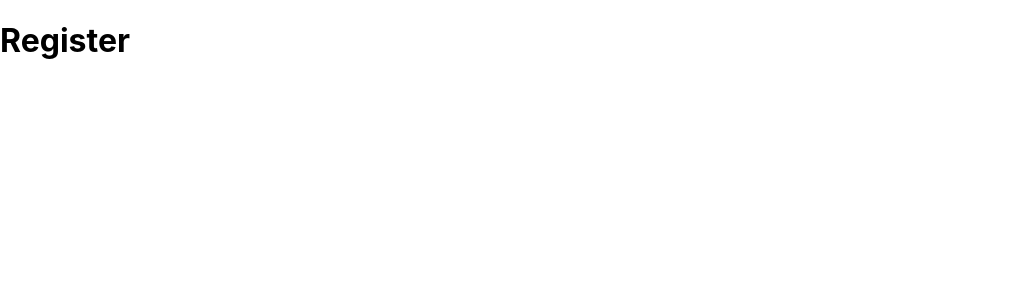
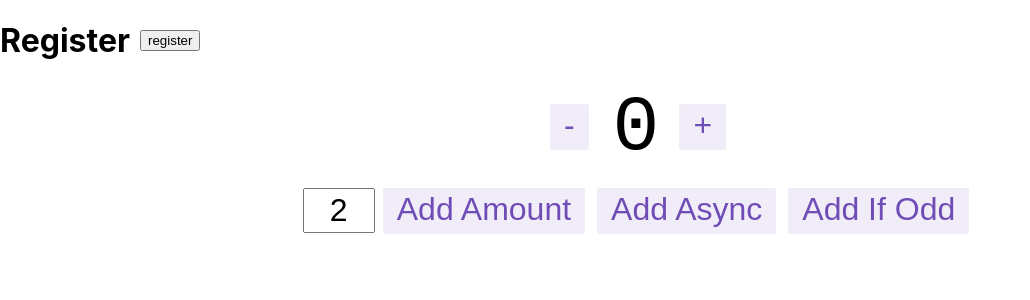
Before and after one commit to Valentin-Erth/Cards-rtk, a React (Create React App) app: page /register in a window 1280 px wide. Shown: the top 300 px of the page, without its empty margins (0-1030 px from the left). Built offline with nearby package versions, Linux system fonts and the light colour scheme.

Commit message:
creat slice auth, thunk,component register

```diff
--- a/src/app/store.ts
+++ b/src/app/store.ts
@@ -1,11 +1,13 @@
 import { configureStore, ThunkAction, Action } from "@reduxjs/toolkit";
 import counterReducer from "../features/counter/counterSlice";
 import { appReducer } from "./app.slice";
+import { authReducer } from "../features/auth/auth.slice";
 
 export const store = configureStore({
   reducer: {
     counter: counterReducer,
-    app: appReducer
+    app: appReducer,
+    auth: authReducer
   }
 });
 
--- a/src/features/auth/Register.tsx
+++ /dev/null
@@ -1,9 +0,0 @@
-import React from "react";
-
-export const Register = () => {
-  return (
-    <div>
-      <h1>Register</h1>
-    </div>
-  );
-};
--- /dev/null
+++ b/src/features/auth/Register/Register.tsx
@@ -0,0 +1,21 @@
+import React from "react";
+import { useAppDispatch } from "../../../app/hooks";
+import { authThunks } from "../auth.slice";
+import s from './register.module.css'
+
+export const Register = () => {
+  const dispatch = useAppDispatch();
+  const registerHandler = () => {
+    const payload = {
+      email: "nya-admin@nya.nya",
+      password: "1qazxcvBG"
+    };
+    dispatch(authThunks.register(payload));
+  };
+  return (
+    <div className={s.container}>
+      <h1>Register</h1>
+      <button onClick={registerHandler}>register</button>
+    </div>
+  );
+};
--- /dev/null
+++ b/src/features/auth/Register/register.module.css
@@ -0,0 +1,5 @@
+.container {
+    display: flex;
+    align-items: center;
+    gap: 10px;
+}
--- a/src/features/auth/auth.api.ts
+++ b/src/features/auth/auth.api.ts
@@ -1,16 +1,12 @@
 import { instance } from "../../common/api/common.api";
 
-type ResponseType={
-  addedUser: {} // чтобы посмотреть как выглядит созданный юзер
-  error?: string
+export type ArgRegisterType={
+  email: string
+  password: string
 }
-type payloadRegisterType={
-  email: string
-  password:string
 
-}
-export const authApi={
-  register:(payload:payloadRegisterType)=>{
-    instance.post('/auth/register',payload)
-  },
-}
+export const authApi = {
+  register: (arg:ArgRegisterType) => {
+   return instance.post("auth/register", arg);
+  }
+};
--- /dev/null
+++ b/src/features/auth/auth.slice.ts
@@ -0,0 +1,26 @@
+import { createAsyncThunk, createSlice } from "@reduxjs/toolkit";
+import { ArgRegisterType, authApi } from "./auth.api";
+
+const register = createAsyncThunk(
+  // 1 - prefix
+  "auth/register",
+  // 2 - callback (условно наша старая санка), в которую:
+  // - первым параметром (arg) мы передаем аргументы необходимые для санки
+  // (если параметров больше чем один упаковываем их в объект)
+  // - вторым параметром thunkAPI, обратившись к которому получим dispatch и др. свойства
+  // https://redux-toolkit.js.org/usage/usage-with-typescript#typing-the-thunkapi-object
+  (arg:ArgRegisterType, thunkAPI) => {
+    // const {dispatch,getState,rejectWithValue}=thunkAPI
+    authApi.register(arg).then((res) => {
+      debugger;
+    });
+  }
+);
+const slice = createSlice({
+  name: "auth",
+  initialState: {},
+  reducers: {},
+});
+
+export const authReducer = slice.reducer;
+export const authThunks = { register };
--- a/src/index.tsx
+++ b/src/index.tsx
@@ -9,14 +9,14 @@ import { createBrowserRouter, RouterProvider } from "react-router-dom";
 import { Counter } from "./features/counter/Counter";
 import { ErrorPage } from "./ErrorPage";
 import { Login } from "./features/auth/Login";
-import { Register } from "./features/auth/Register";
+import { Register } from "./features/auth/Register/Register";
 
 const container = document.getElementById('root')!;
 const root = createRoot(container);
 const router=createBrowserRouter([
   {
     path:"/",
-    element:<App/>,
+    element:<div>Hello RTK </div>,
     errorElement:<ErrorPage/>,
   },
   {
@@ -35,7 +35,8 @@ const router=createBrowserRouter([
 
 root.render(
       <Provider store={store}>
-        <RouterProvider router={router} />
+        <RouterProvider router={router}/>
+        <App/>
     </Provider>
   );
 
```
